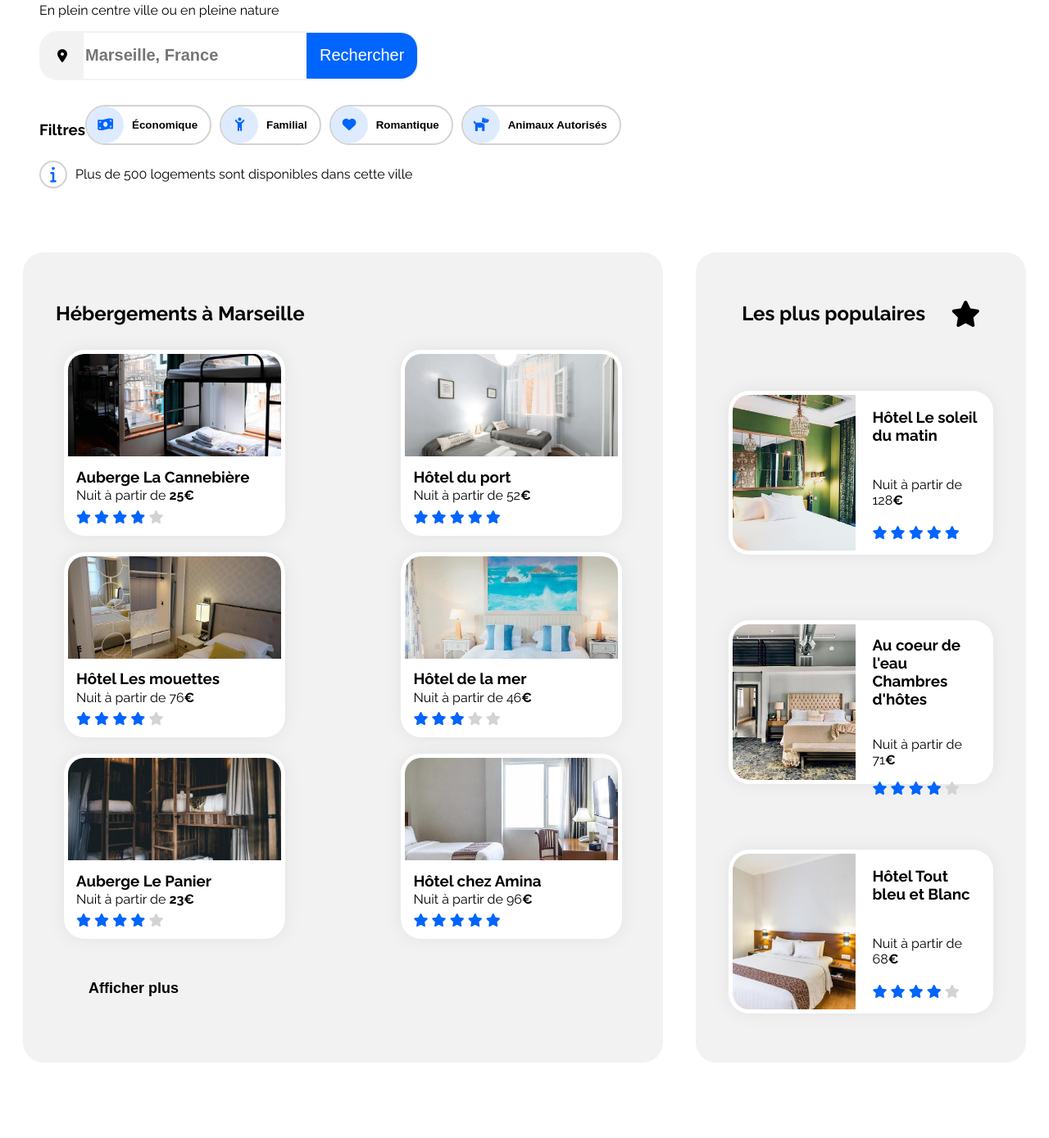
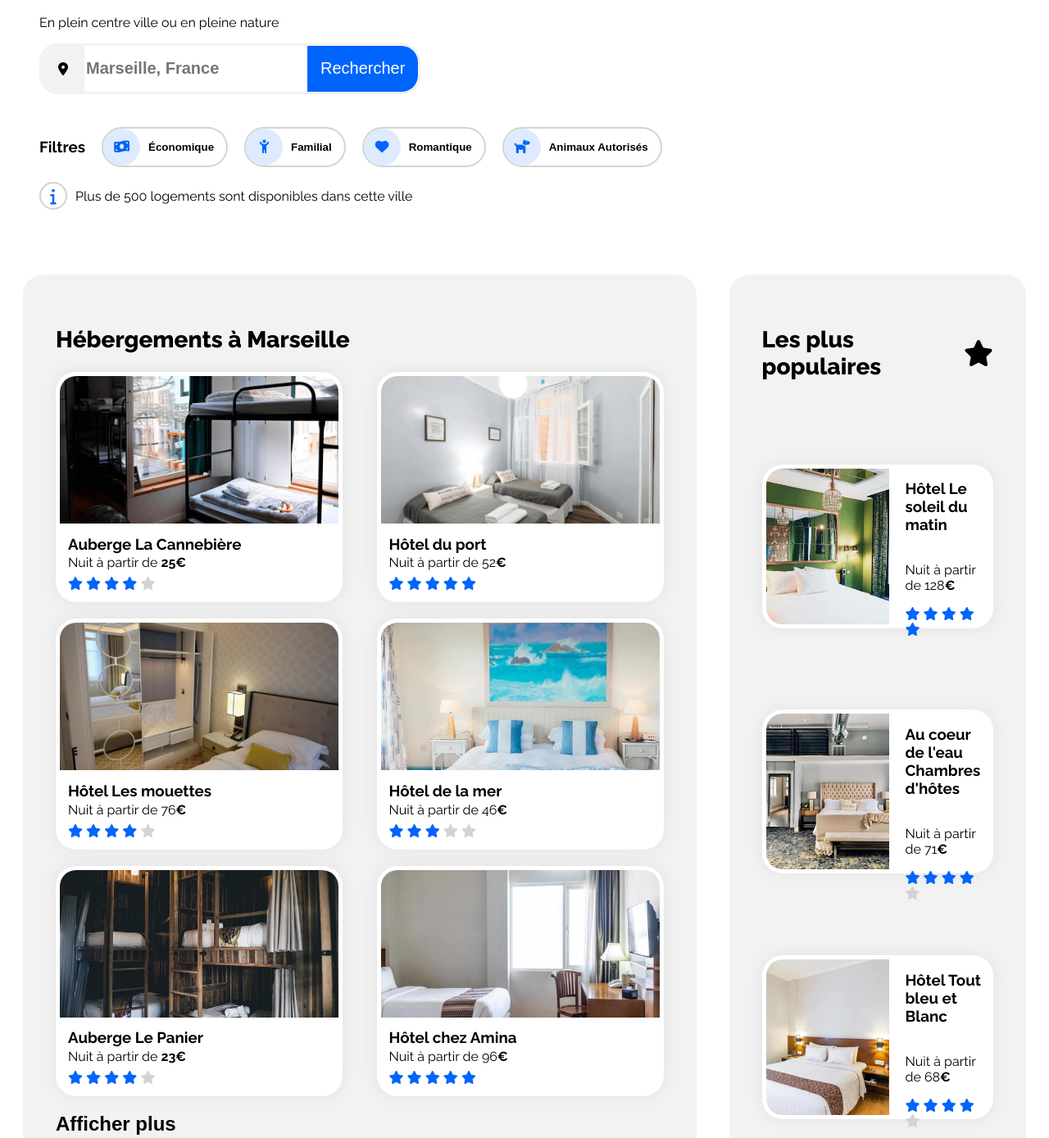
Before and after one commit to AleksArnau/OC_WD_Project2_BookiWebsite, a plain HTML site: page index.html in a window 1280 px wide. Shown: the part 196-1585 px from the top of the page at 82% size. Before the commit the page ends 1521 px from the top, so only its background shows below. Drawn offline with Linux system fonts and the light colour scheme.

Commit message:
soir 08/07/22

```diff
--- a/css/style.css
+++ b/css/style.css
@@ -17,7 +17,12 @@ body {
 
 h1 {
   font-weight: 800;
-  font-size: 24px;
+  font-size: 32px;
+}
+
+h2 {
+  font-weight: 800;
+  font-size: 28px;
 }
 
 .displayBox {
@@ -61,12 +66,11 @@ header {
   flex-wrap: nowrap;
   border-style: solid;
   border-color: #f2f2f2;
-  border-width: 2px;
   border-radius: 22px;
 }
 
 #iconRechercher {
-  background-color: #F2F2F2;
+  background-color: #f2f2f2;
   padding: 20px;
   border-top-left-radius: 20px;
   border-bottom-left-radius: 20px;
@@ -79,7 +83,8 @@ header {
   font-size: 20px;
 }
 
-#inputRechercher:focus, textarea {
+#inputRechercher:focus,
+textarea {
   outline: none !important;
 }
 
@@ -97,6 +102,11 @@ header {
 
 #ButtonRechercherMobile {
   display: none;
+}
+
+#FilterTitle {
+  padding-right: 30px;
+  margin-right: 30px;
 }
 
 #filterRow {
@@ -117,13 +127,14 @@ header {
   border-width: 2px;
   border-radius: 40px;
   padding: 0px;
-  margin-right: 10px;
+  margin-left: 20px;
+  margin-top: 10px;
   margin-bottom: 10px;
   background-color: white;
 }
 
 .buttonFilter:hover {
-  background-color: #F2F2F2;
+  background-color: #f2f2f2;
   cursor: pointer;
 }
 
@@ -134,7 +145,7 @@ header {
 }
 
 .buttonFilterIcon {
-  background-color: #DEEBFF;
+  background-color: #deebff;
   height: 45px;
   width: 45px;
   border-radius: 25px;
@@ -171,11 +182,11 @@ header {
   flex-direction: row;
 }
 
-#HebergementMarseille{
+#HebergementMarseille {
   background-color: #f2f2f2;
 }
 
-#DivHebergementMarseille{
+#DivHebergementMarseille {
   display: flex;
   align-items: flex-start;
   justify-content: space-between;
@@ -185,7 +196,7 @@ header {
 .divHebergement {
   /* margin-bottom: 20px; */
   border-radius: 25px;
-  margin: 10px;
+  margin-bottom: 20px;
   background-color: white;
   /* width: fit-content; */
   display: flex;
@@ -209,18 +220,18 @@ header {
   border-top-left-radius: 25px;
   border-top-right-radius: 25px;
   padding: 5px;
-  width: 260px;
-  height: 125px;
+  width: 340px;
+  height: 180px;
   object-fit: cover;
 }
 
 #BouttonHebergementAfficher {
-  font-weight: bold;
-  font-size: large;
   background-color: transparent;
+  font-size: 24px;
+  font-weight: 800;
   border: 0px;
-  padding: 20px;
-  margin: 20px;
+  padding: 0px;
+  margin: 0px;
 }
 
 #BouttonHebergementAfficher:hover {
@@ -297,7 +308,6 @@ header {
     display: flex;
     align-items: flex-end;
   }
-
 }
 
 @media (max-width: 768px) {
@@ -365,6 +375,8 @@ header {
     flex-basis: 100%;
   }
 
+
+
   #SectionHebergement {
     display: flex;
     flex-wrap: wrap-reverse;
@@ -377,13 +389,13 @@ header {
     width: 100%;
   }
 
-  .divHebergement{
+  .divHebergement {
     width: 100%;
     padding: 5px;
     background-color: white;
   }
 
-  .photoHebergement{
+  .photoHebergement {
     width: inherit;
     padding: 0px;
     object-fit: cover;
```
